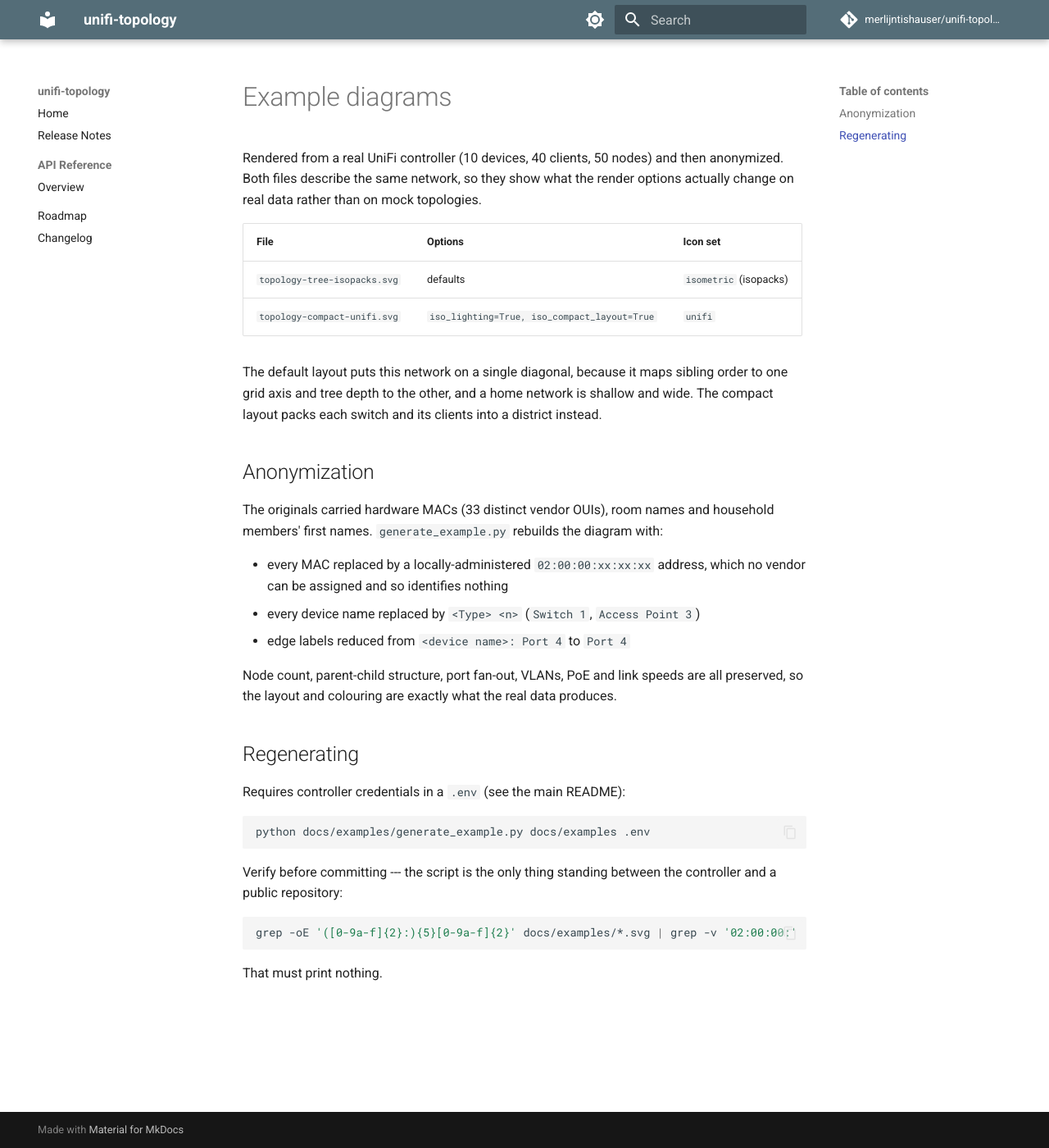
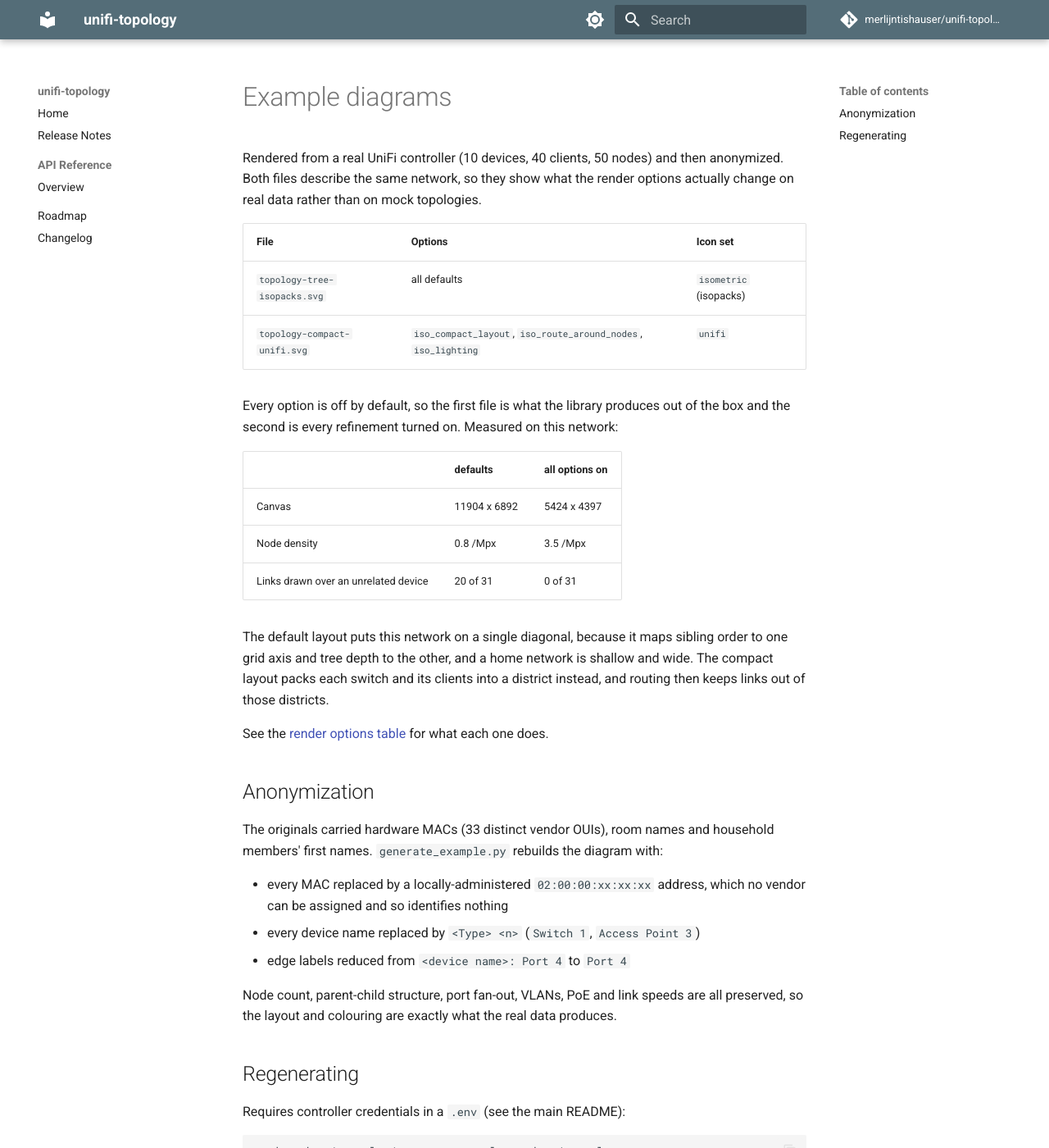
Before and after one commit to merlijntishauser/unifi-topology, an MkDocs documentation site: the page built from docs/examples/README.md, in a window 1280 px wide and 1400 px high. Shown: the whole window at 82% size. Built offline with MkDocs 1.6.1 and Material for MkDocs 9.7.7, drawn with Linux system fonts in a browser that asks for light colours; comment, search, counter and statistics services are not loaded.

Commit message:
Make edge routing opt-in and document every isometric option
Routing around nodes was reading the layout's grid positions unconditionally,
so it applied to the default output too -- the only change in this series that
was not opt-in. It now sits behind SvgOptions.iso_route_around_nodes.

With the option off the occupancy set is empty, every candidate route scores
zero, and the tie-break falls through to fewest-corners then first-listed,
which is exactly the original gx-first elbow. Verified against a worktree of
the pre-routing commit: the emitted edge paths are identical, and a test now
pins that.

Documents all four refinements together, since they had accumulated with no
single place describing them: a table in the README covering what each option
changes and what it costs to leave off, a comparison of the three icon sets,
a runnable snippet, and matching notes in docs/index.md and docs/examples.
The committed example now enables routing too, so it shows the full set.

```diff
--- a/docs/examples/README.md
+++ b/docs/examples/README.md
@@ -6,13 +6,26 @@
 
 | File | Options | Icon set |
 | --- | --- | --- |
-| `topology-tree-isopacks.svg` | defaults | `isometric` (isopacks) |
-| `topology-compact-unifi.svg` | `iso_lighting=True, iso_compact_layout=True` | `unifi` |
+| `topology-tree-isopacks.svg` | all defaults | `isometric` (isopacks) |
+| `topology-compact-unifi.svg` | `iso_compact_layout`, `iso_route_around_nodes`, `iso_lighting` | `unifi` |
+
+Every option is off by default, so the first file is what the library produces
+out of the box and the second is every refinement turned on. Measured on this
+network:
+
+| | defaults | all options on |
+| --- | --- | --- |
+| Canvas | 11904 x 6892 | 5424 x 4397 |
+| Node density | 0.8 /Mpx | 3.5 /Mpx |
+| Links drawn over an unrelated device | 20 of 31 | 0 of 31 |
 
 The default layout puts this network on a single diagonal, because it maps
 sibling order to one grid axis and tree depth to the other, and a home network
 is shallow and wide. The compact layout packs each switch and its clients into
-a district instead.
+a district instead, and routing then keeps links out of those districts.
+
+See the [render options table](../../README.md#isometric-render-options) for
+what each one does.
 
 ## Anonymization
 
--- a/docs/examples/generate_example.py
+++ b/docs/examples/generate_example.py
@@ -88,7 +88,10 @@
 
 VARIANTS = {
     "tree-isopacks": (SvgOptions(), "isometric"),
-    "compact-unifi": (SvgOptions(iso_lighting=True, iso_compact_layout=True), "unifi"),
+    "compact-unifi": (
+        SvgOptions(iso_lighting=True, iso_compact_layout=True, iso_route_around_nodes=True),
+        "unifi",
+    ),
 }
 for label, (options, icon_set) in VARIANTS.items():
     theme = dataclasses.replace(DEFAULT_THEME, icon_set=icon_set)
```
Also changed, not shown: CHANGELOG.md (+1 -1 lines), README.md (+36 -0 lines), docs/index.md (+14 -0 lines), docs/examples/topology-tree-isopacks.svg, 4 other files.
